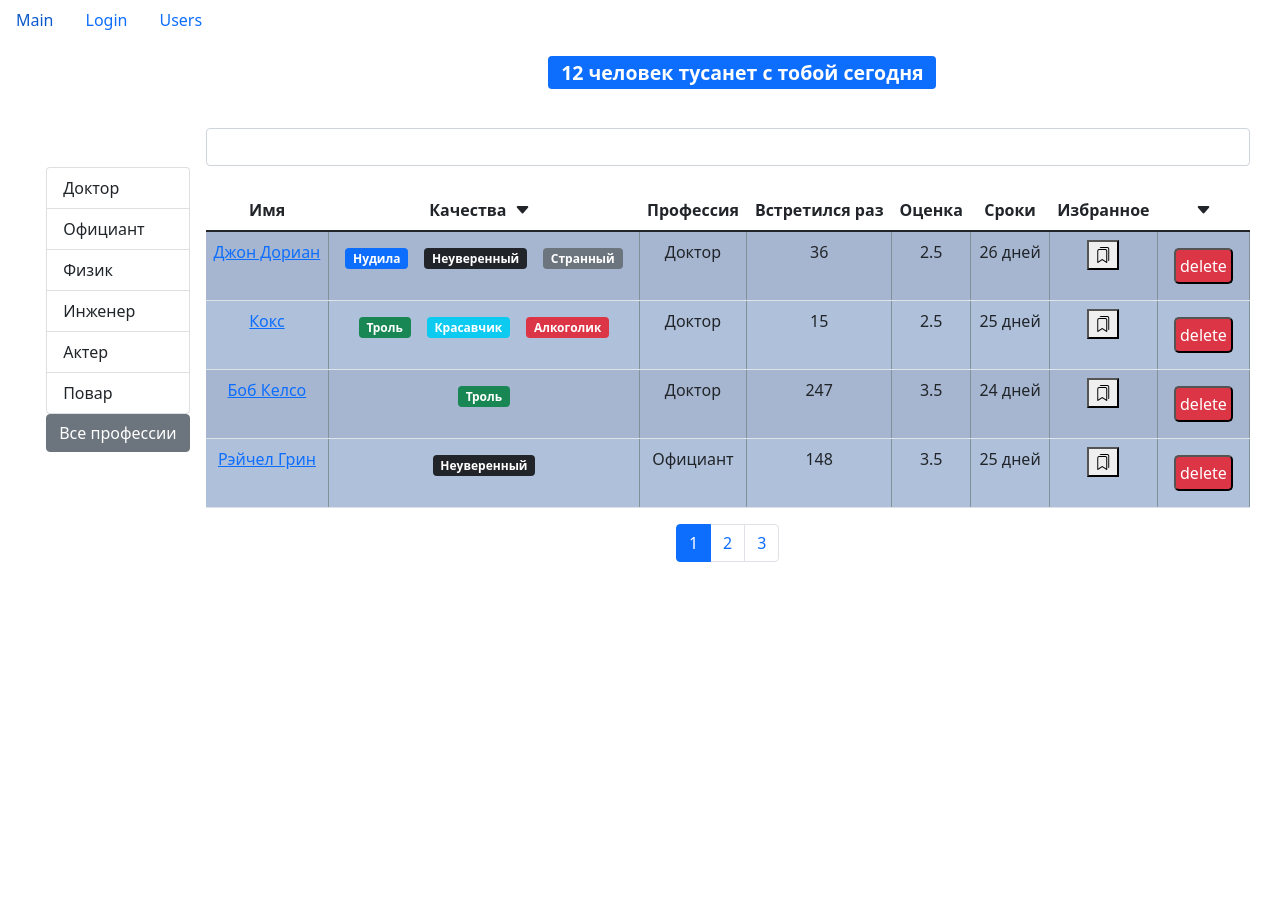
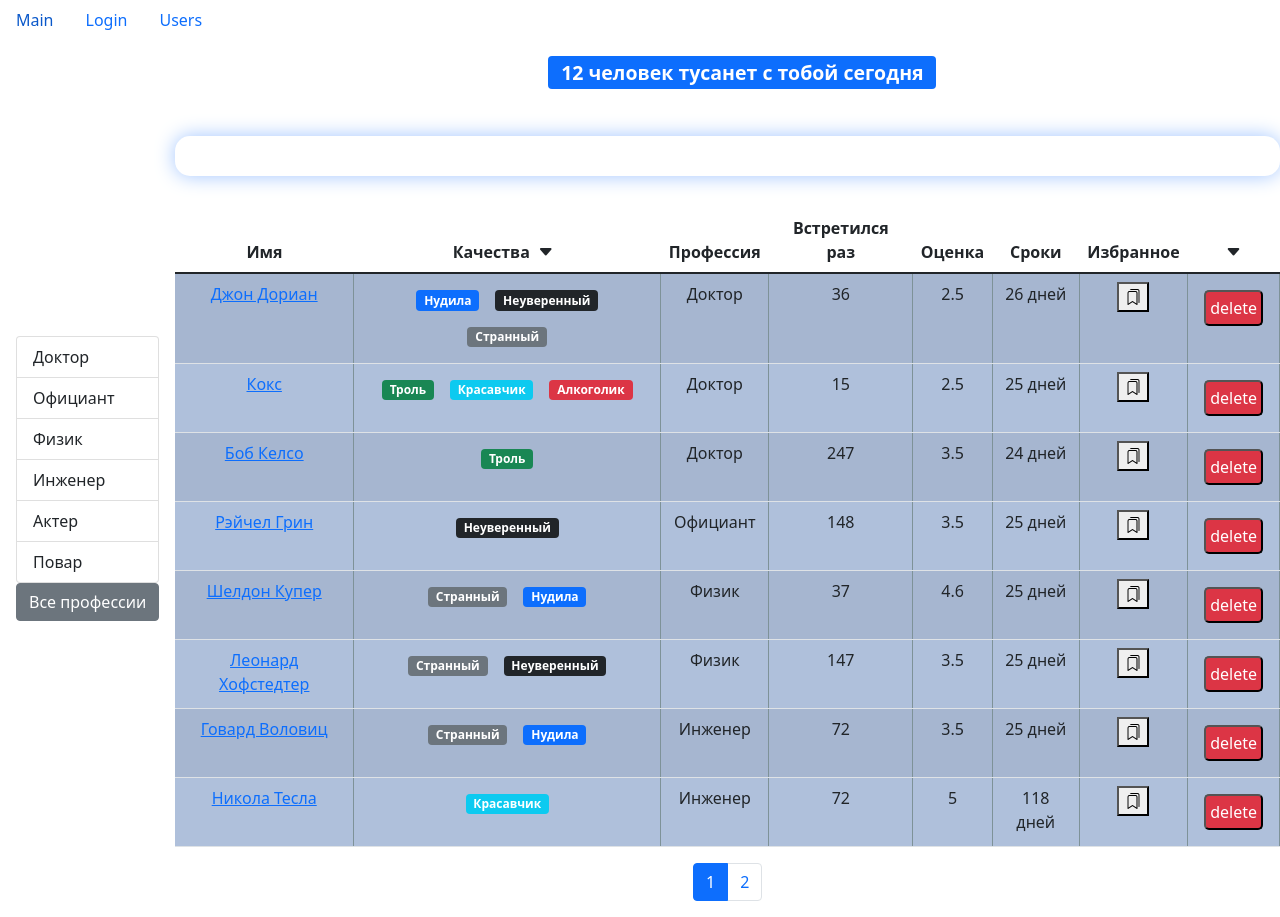
Before and after one commit to Oskaorka/Work-React-socialNet, a React (Create React App) app: page /users/1 in a window 1280 px wide. Before the commit the page ends 800 px from the top, so only its background shows below. Built offline with nearby package versions, Linux system fonts and the light colour scheme.

Commit message:
work searhlem

```diff
--- /dev/null
+++ b/src/app/components/searchElement.jsx
@@ -0,0 +1,42 @@
+import React from "react";
+import TextField from "./textField";
+import PropTypes from "prop-types";
+const SearchElement = ({ data, handleSearchQuery }) => {
+    // const [data, setData] = useState({ search: "" });
+    // const handleSearch = (e) => {
+    //     e.preventDefault();
+    //     const finde = e.target.value.toLowerCase();
+    //     setData((prevState) => ({
+    //         ...prevState,
+    //         [e.target.name]: finde
+    //     }));
+    //     const findeUser = users.filter((user) =>
+    //         user.name.toLowerCase().match(data.search)
+    //             ? user
+    //             : console.log("lol")
+    //     );
+    //     // console.log(rer);
+    //     console.log(findeUser);
+    //     // setUsers(findeUser);
+    //     // finde === ""
+    //     //     ? api.users.fetchAll().then((data) => setUsers(data))
+    //     //     : console.log("no");
+    //     // console.log(data);
+    // };
+    console.log(data);
+    return (
+        <form>
+            <TextField
+                name="search"
+                value={data}
+                onChange={handleSearchQuery}
+            />
+        </form>
+    );
+};
+SearchElement.propTypes = {
+    handleSearchQuery: PropTypes.func,
+    data: PropTypes.object
+    // users: PropTypes.array
+};
+export default SearchElement;
--- a/src/app/components/textField.jsx
+++ b/src/app/components/textField.jsx
@@ -9,6 +9,7 @@ const TextField = ({ label, type, name, value, onChange, error }) => {
     const toggleShowPasswor = () => {
         setShowpassword((prevstate) => !prevstate);
     };
+    // console.log(value);
     return (
         <div className="mb-4">
             <label htmlFor={name}>{label}</label>
--- a/src/app/components/users.jsx
+++ b/src/app/components/users.jsx
@@ -6,16 +6,16 @@ import api from "../API/index";
 import SearchStatus from "./searchStatus";
 import UserTable from "./usersTable";
 import _ from "lodash";
-import TextField from "./textField";
-// import handleChange
+// import TextField from "./textField";
+// import SearchElement from "./searchElement";
 
 const Users = () => {
     const [currentPage, setCurrentPage] = useState(1);
     const [professions, setProfessions] = useState();
+    const [dataQuery, setDataQuery] = useState("");
     const [selectedProf, setSelectedProf] = useState();
     const [sortBy, setSortBy] = useState({ iter: "name", order: "asc" });
-    const [data, setData] = useState({ search: "" });
-    const pageSize = 4;
+    const pageSize = 8;
 
     const [users, setUsers] = useState();
     useEffect(() => {
@@ -47,6 +47,14 @@ const Users = () => {
         padding: "4px",
         background: "#DC3545"
     };
+    const styleSearchInput = {
+        border: "none",
+        boxShadow: "0px 0px 20px #a1c5ff",
+        borderRadius: "15px",
+        margin: "2em 0",
+        padding: "0.5em 2em"
+        // outlineColor: "#a1c5ff"
+    };
     const handleDelete = (userId) => {
         const newUsers = users.filter((user) => user._id !== userId);
         setUsers(newUsers);
@@ -68,8 +76,38 @@ const Users = () => {
     const handleSort = (item) => {
         setSortBy(item);
     };
+    const handleSearchQuery = (e) => {
+        // preventDefault();
+        setSelectedProf(undefined);
+        setDataQuery(e.target.value);
+        // console.log(e.target.value);
+        // const finde = e.target.value.toLowerCase();
+        // setData((prevState) => ({
+        //     ...prevState,
+        //     [e.target.name]: finde
+        // }));
+        // const findeUser = users.filter((user) =>
+        //     user.name.toLowerCase().match(data.search)
+        //         ? user
+        //         : console.log("lol")
+        // );
+        // // console.log(rer);
+        // setUsers(findeUser);
+        // finde === ""
+        //     ? api.users.fetchAll().then((data) => setUsers(data))
+        //     : console.log("no");
+        // console.log(data);
+    };
     if (users) {
-        const filteredUsers = selectedProf
+        // const filteredUsers = selectedProf;
+        const filteredUsers = dataQuery
+            ? users.filter(
+                  (user) =>
+                      user.name
+                          .toLowerCase()
+                          .indexOf(dataQuery.toLowerCase()) !== -1
+              )
+            : selectedProf
             ? users.filter(
                   (user) =>
                       JSON.stringify(user.profession) ===
@@ -88,25 +126,7 @@ const Users = () => {
         const clearFilter = () => {
             setSelectedProf();
         };
-        const handleSearch = (e) => {
-            e.preventDefault();
-            const finde = e.target.value.toLowerCase();
-            const findeUser = users.filter((user) =>
-                user.name.toLowerCase().match(data.search)
-                    ? user
-                    : console.log("lol")
-            );
-            setData((prevState) => ({
-                ...prevState,
-                [e.target.name]: finde
-            }));
-            // console.log(rer);
-            setUsers(findeUser);
-            finde === ""
-                ? api.users.fetchAll().then((data) => setUsers(data))
-                : console.log("no");
-            console.log(data);
-        };
+
         return (
             <div className="d-flex align-items-center justify-content-center">
                 {professions && (
@@ -128,13 +148,17 @@ const Users = () => {
                     <h1 style={styleMainText}>
                         <SearchStatus number={count} />
                     </h1>
-                    <form>
-                        <TextField
-                            name="search"
-                            value={data.search}
-                            onChange={handleSearch}
-                        />
-                    </form>
+                    {/* <SearchElement
+                        onChange={handleSearchQuery}
+                        data={dataQuery.value}
+                        // users={users}
+                    /> */}
+                    <input
+                        style={styleSearchInput}
+                        type="text"
+                        data={dataQuery.value}
+                        onChange={handleSearchQuery}
+                    />
                     {count > 0 && (
                         <UserTable
                             users={usersCrop}
--- a/src/app/components/usersTable.jsx
+++ b/src/app/components/usersTable.jsx
@@ -60,6 +60,7 @@ const UserTable = ({
             )
         }
     };
+    // console.log(users);
     return (
         <Table
             onSort={onSort}
```
